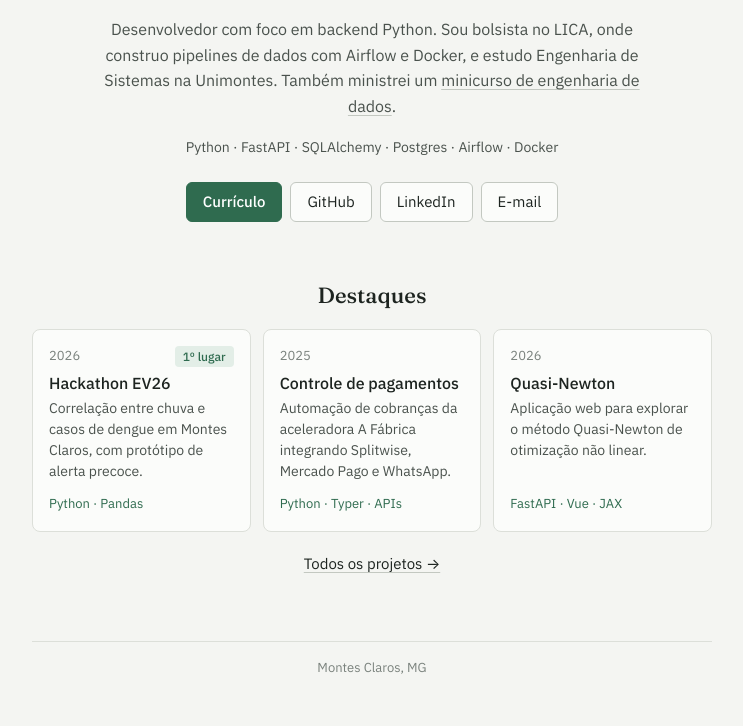
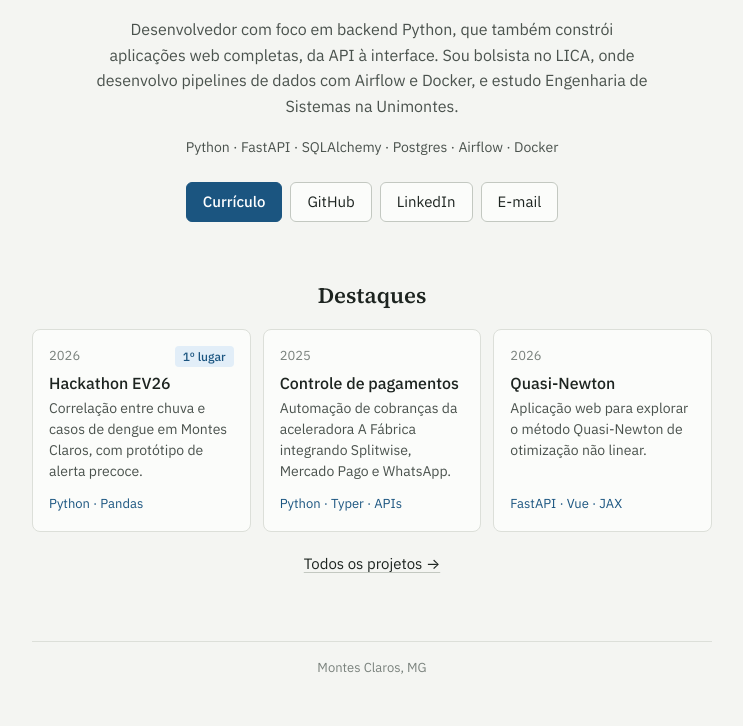
Before and after one commit to felipe-monteiro16/felipemonteiro.dev, a plain HTML site: page index.html in a window 1280 px wide. Shown: the part 276-1002 px from the top of the page, without its empty margins (268-1011 px from the left). Drawn offline with Linux system fonts and the light colour scheme.

Commit message:
style: troca acento para azul, serifa para Source Serif 4 e ajusta resumo
Co-Authored-By: Claude Opus 5.5 <noreply@anthropic.com>

```diff
--- a/index.html
+++ b/index.html
@@ -13,7 +13,7 @@
     <link rel="icon" href="foto.jpg">
     <link rel="preconnect" href="https://fonts.googleapis.com">
     <link rel="preconnect" href="https://fonts.gstatic.com" crossorigin>
-    <link href="https://fonts.googleapis.com/css2?family=Fraunces:opsz,wght@9..144,500&family=IBM+Plex+Sans:wght@400;500&display=swap" rel="stylesheet">
+    <link href="https://fonts.googleapis.com/css2?family=Source+Serif+4:opsz,wght@8..60,600&family=IBM+Plex+Sans:wght@400;500&display=swap" rel="stylesheet">
     <link rel="stylesheet" href="style.css">
 </head>
 <body>
@@ -25,9 +25,9 @@
         </header>
 
         <p class="about">
-            Desenvolvedor com foco em backend Python. Sou bolsista no LICA, onde construo
-            pipelines de dados com Airflow e Docker, e estudo Engenharia de Sistemas na Unimontes.
-            Também ministrei um <a href="https://github.com/felipe-monteiro16/minicursos_dados" target="_blank" rel="noopener">minicurso de engenharia de dados</a>.
+            Desenvolvedor com foco em backend Python, que também constrói aplicações web
+            completas, da API à interface. Sou bolsista no LICA, onde desenvolvo pipelines
+            de dados com Airflow e Docker, e estudo Engenharia de Sistemas na Unimontes.
         </p>
 
         <p class="stack">Python · FastAPI · SQLAlchemy · Postgres · Airflow · Docker</p>
--- a/style.css
+++ b/style.css
@@ -4,13 +4,13 @@
     --text: #1d2420;
     --muted: #4a524d;
     --faint: #7a827d;
-    --accent: #2f6b4f;
-    --accent-hover: #255a41;
-    --accent-bg: #e3eee7;
+    --accent: #1b5580;
+    --accent-hover: #144263;
+    --accent-bg: #e2eef8;
     --on-accent: #ffffff;
     --border: #dcdfd9;
     --border-strong: #c3c8c1;
-    --serif: "Fraunces", Georgia, "Times New Roman", serif;
+    --serif: "Source Serif 4", Georgia, "Times New Roman", serif;
     --sans: "IBM Plex Sans", system-ui, -apple-system, "Segoe UI", sans-serif;
 }
 
@@ -71,7 +71,7 @@ a:focus-visible {
 h1 {
     font-family: var(--serif);
     font-size: 40px;
-    font-weight: 500;
+    font-weight: 600;
     line-height: 1.1;
     letter-spacing: -0.01em;
     margin: 0;
@@ -135,7 +135,7 @@ h1 {
 h2 {
     font-family: var(--serif);
     font-size: 22px;
-    font-weight: 500;
+    font-weight: 600;
     margin: 0 0 16px;
 }
 
```
Also changed, not shown: projetos/index.html (+1 -1 lines).
